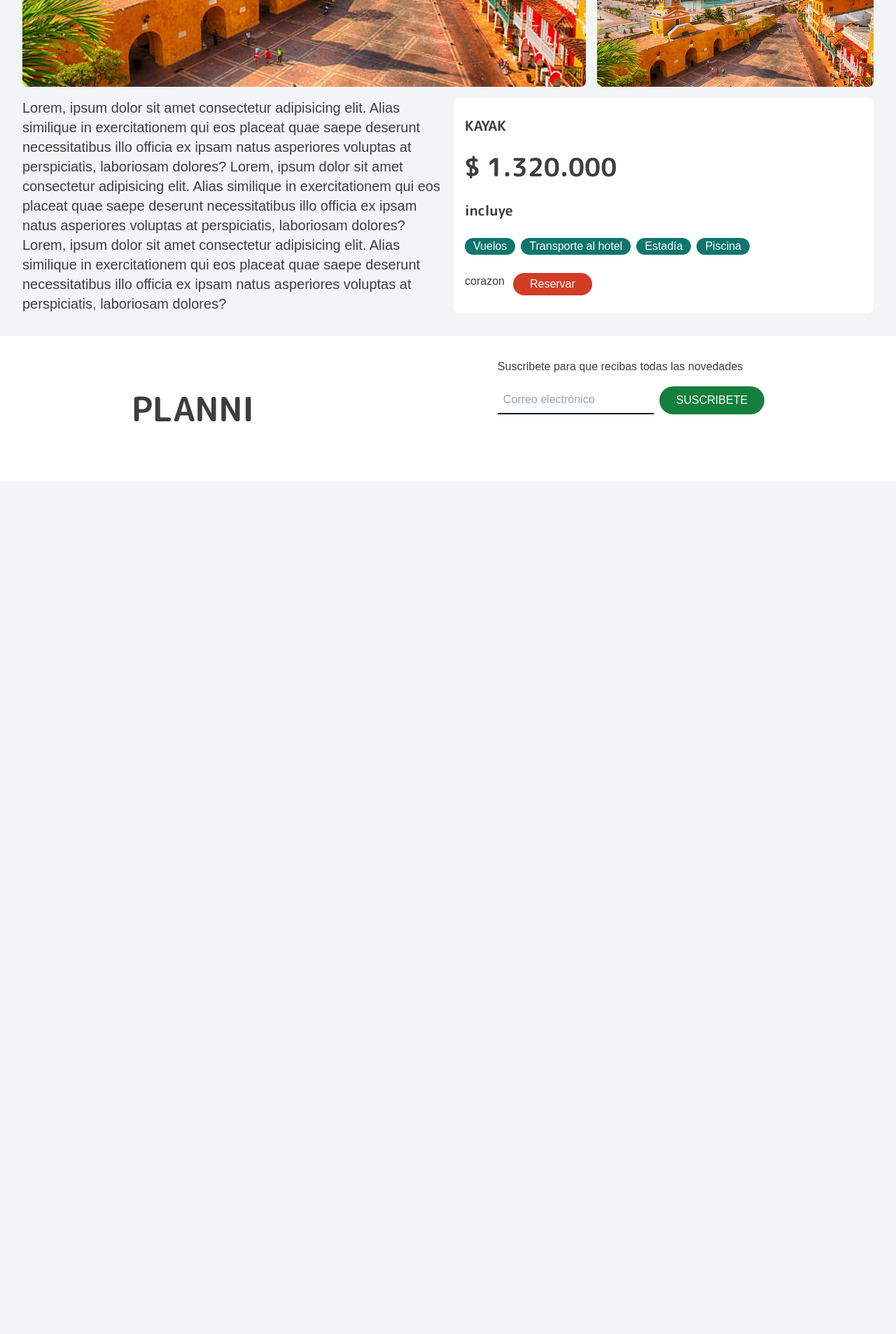
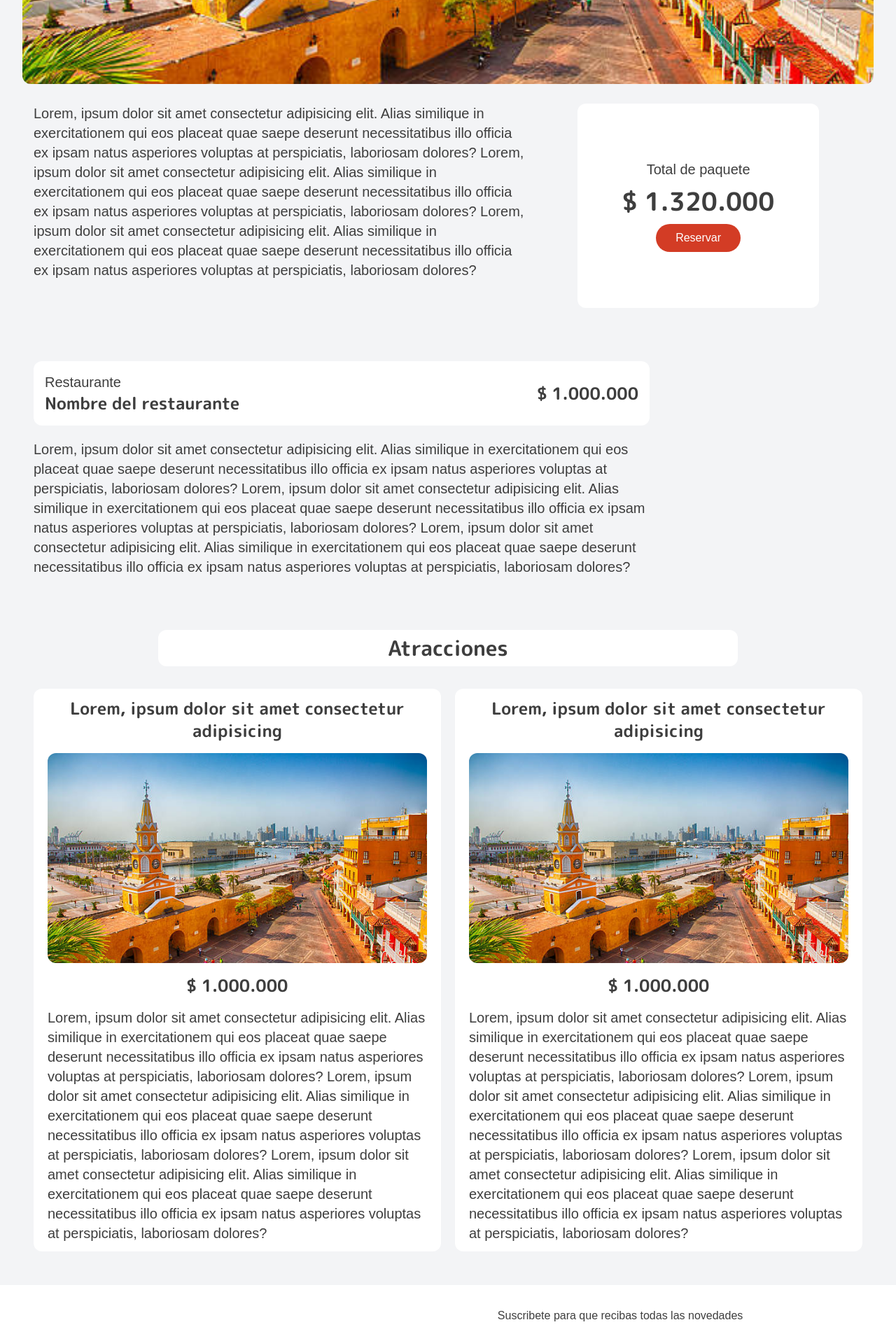
Before and after one commit to diegoquinfa/planni-front-nextjs, a Next.js app: page /detail in a window 1280 px wide. Shown: the part 600-2506 px from the top of the page at 70% size. Before the commit the page ends 1288 px from the top, so only its background shows below. Built offline with nearby package versions, Linux system fonts and the light colour scheme; no server answers; a web font is replaced by a local one.

Commit message:
Se agrego la vista detail

```diff
--- a/src/app/detail/page.jsx
+++ b/src/app/detail/page.jsx
@@ -3,26 +3,57 @@ import Container from '@/components/general/Container'
 const Page = () => {
   return (
     <Container>
-      <div className="flex w-auto flex-col items-center gap-4">
-        <h1 className="text-3xl font-bold sm:text-5xl ">Hotel 1</h1>
-        <div className="grid w-full grid-flow-row grid-cols-2 gap-2 md:grid-cols-3 md:gap-4">
-          <img
-            className="col-span-2 h-full w-full rounded-lg object-cover md:col-span-2 md:row-span-2"
-            src="img\destino-cartagena.jpg"
-            alt="destino"
-          />
-          <img
-            className="row-span-1 h-full w-full rounded-lg object-cover md:col-span-1"
-            src="img\destino-cartagena.jpg"
-            alt="destino"
-          />
-          <img
-            className="row-span-1 h-full w-full rounded-lg object-cover md:row-span-1"
-            src="img\destino-cartagena.jpg"
-            alt="destino"
-          />
+      <div className="flex w-full flex-col items-start gap-12">
+        <div className="flex flex-col gap-3">
+          <h1 className="w-full text-center text-3xl font-bold sm:text-5xl">
+            Hotel 1
+          </h1>
+          <div className="flex md:h-[540px] md:w-full">
+            <img
+              className="h-full w-full rounded-xl object-cover max-sm:rounded-lg"
+              src="img\destino-cartagena.jpg"
+              alt="destino"
+            />
+          </div>
+          <div className="flex w-full flex-col-reverse gap-3 md:p-4 lg:flex-row ">
+            <p className="sm:text-xl lg:w-[60%]">
+              Lorem, ipsum dolor sit amet consectetur adipisicing elit. Alias
+              similique in exercitationem qui eos placeat quae saepe deserunt
+              necessitatibus illo officia ex ipsam natus asperiores voluptas at
+              perspiciatis, laboriosam dolores? Lorem, ipsum dolor sit amet
+              consectetur adipisicing elit. Alias similique in exercitationem
+              qui eos placeat quae saepe deserunt necessitatibus illo officia ex
+              ipsam natus asperiores voluptas at perspiciatis, laboriosam
+              dolores? Lorem, ipsum dolor sit amet consectetur adipisicing elit.
+              Alias similique in exercitationem qui eos placeat quae saepe
+              deserunt necessitatibus illo officia ex ipsam natus asperiores
+              voluptas at perspiciatis, laboriosam dolores?
+            </p>
+            <div className=" flex w-full items-center justify-center max-lg:rounded-xl max-lg:bg-white lg:w-[40%]">
+              <div className="flex flex-col items-center justify-center gap-3 py-4 lg:rounded-xl lg:bg-white lg:px-16 lg:py-20">
+                <p className=" md:text-xl">Total de paquete</p>
+                <h2 className="w-full font-bold max-sm:text-2xl sm:text-4xl">
+                  $ 1.320.000
+                </h2>
+                <button className="rounded-3xl bg-brand px-7 py-2 text-white duration-300 hover:bg-brand-light hover:bg-red-900">
+                  Reservar
+                </button>
+              </div>
+            </div>
+          </div>
         </div>
-        <div className="grid grid-cols-2 gap-4 md:grid-cols-2">
+        <div className="flex w-full flex-col gap-5 p-3 md:px-4 lg:w-[75%]">
+          <div className="flex items-center justify-between gap-3 rounded-xl bg-white p-2 max-lg:flex-col md:flex-row md:p-4 ">
+            <div>
+              <p className=" md:text-xl">Restaurante</p>
+              <h2 className="text-xl font-bold sm:text-2xl">
+                Nombre del restaurante
+              </h2>
+            </div>
+            <h2 className="font-bold max-sm:text-xl sm:text-2xl ">
+              $ 1.000.000
+            </h2>
+          </div>
           <p className="sm:text-xl">
             Lorem, ipsum dolor sit amet consectetur adipisicing elit. Alias
             similique in exercitationem qui eos placeat quae saepe deserunt
@@ -36,27 +67,67 @@ const Page = () => {
             necessitatibus illo officia ex ipsam natus asperiores voluptas at
             perspiciatis, laboriosam dolores?
           </p>
-          <div className="grid items-center gap-2 rounded-lg bg-white p-4">
-            <p className="text-xl font-bold">KAYAK</p>
-            <h2 className="text-4xl font-bold">$ 1.320.000</h2>
-            <p className="text-xl font-bold">incluye</p>
-            <div className="flex items-center gap-2">
-              <p className="rounded-full bg-teal-700 px-3 text-white">Vuelos</p>
-              <p className="rounded-full bg-teal-700 px-3 text-white">
-                Transporte al hotel
-              </p>
-              <p className="rounded-full bg-teal-700 px-3 text-white">
-                Estadía
-              </p>
-              <p className="rounded-full bg-teal-700 px-3 text-white">
-                Piscina
+        </div>
+        <div className="flex flex-col items-center gap-8 p-3 md:p-4">
+          <h2 className="w-full rounded-xl bg-white py-3 text-center text-xl font-bold sm:text-3xl md:px-4 md:py-2 lg:w-[70%]">
+            Atracciones
+          </h2>
+          <div className="lg:flex-cols-2 flex flex-col gap-5 lg:flex-row">
+            <div className="flex w-full flex-col gap-4 rounded-xl bg-white p-3 md:px-5 md:py-3 lg:w-[50%]">
+              <h2 className="text-center text-xl font-bold md:text-2xl">
+                Lorem, ipsum dolor sit amet consectetur adipisicing
+              </h2>
+              <div className="flex md:h-[300px] md:w-full">
+                <img
+                  className="h-full w-full rounded-xl object-cover max-sm:rounded-lg"
+                  src="img\destino-cartagena.jpg"
+                  alt="destino"
+                />
+              </div>
+              <h2 className="text-center font-bold max-sm:text-xl sm:text-2xl">
+                $ 1.000.000
+              </h2>
+              <p className="sm:text-xl">
+                Lorem, ipsum dolor sit amet consectetur adipisicing elit. Alias
+                similique in exercitationem qui eos placeat quae saepe deserunt
+                necessitatibus illo officia ex ipsam natus asperiores voluptas
+                at perspiciatis, laboriosam dolores? Lorem, ipsum dolor sit amet
+                consectetur adipisicing elit. Alias similique in exercitationem
+                qui eos placeat quae saepe deserunt necessitatibus illo officia
+                ex ipsam natus asperiores voluptas at perspiciatis, laboriosam
+                dolores? Lorem, ipsum dolor sit amet consectetur adipisicing
+                elit. Alias similique in exercitationem qui eos placeat quae
+                saepe deserunt necessitatibus illo officia ex ipsam natus
+                asperiores voluptas at perspiciatis, laboriosam dolores?
               </p>
             </div>
-            <div className="flex flex-row gap-3">
-              <p>corazon</p>
-              <button className="rounded-3xl bg-brand px-6 py-1 text-white duration-300 hover:bg-brand-light hover:bg-red-900">
-                Reservar
-              </button>
+            <div className="flex w-full flex-col gap-4 rounded-xl bg-white p-3 md:px-5 md:py-3 lg:w-[50%]">
+              <h2 className="text-center text-xl font-bold md:text-2xl">
+                Lorem, ipsum dolor sit amet consectetur adipisicing
+              </h2>
+              <div className="flex md:h-[300px] md:w-full">
+                <img
+                  className="h-full w-full rounded-xl object-cover max-sm:rounded-lg"
+                  src="img\destino-cartagena.jpg"
+                  alt="destino"
+                />
+              </div>
+              <h2 className="text-center font-bold max-sm:text-xl sm:text-2xl">
+                $ 1.000.000
+              </h2>
+              <p className="sm:text-xl">
+                Lorem, ipsum dolor sit amet consectetur adipisicing elit. Alias
+                similique in exercitationem qui eos placeat quae saepe deserunt
+                necessitatibus illo officia ex ipsam natus asperiores voluptas
+                at perspiciatis, laboriosam dolores? Lorem, ipsum dolor sit amet
+                consectetur adipisicing elit. Alias similique in exercitationem
+                qui eos placeat quae saepe deserunt necessitatibus illo officia
+                ex ipsam natus asperiores voluptas at perspiciatis, laboriosam
+                dolores? Lorem, ipsum dolor sit amet consectetur adipisicing
+                elit. Alias similique in exercitationem qui eos placeat quae
+                saepe deserunt necessitatibus illo officia ex ipsam natus
+                asperiores voluptas at perspiciatis, laboriosam dolores?
+              </p>
             </div>
           </div>
         </div>
```
